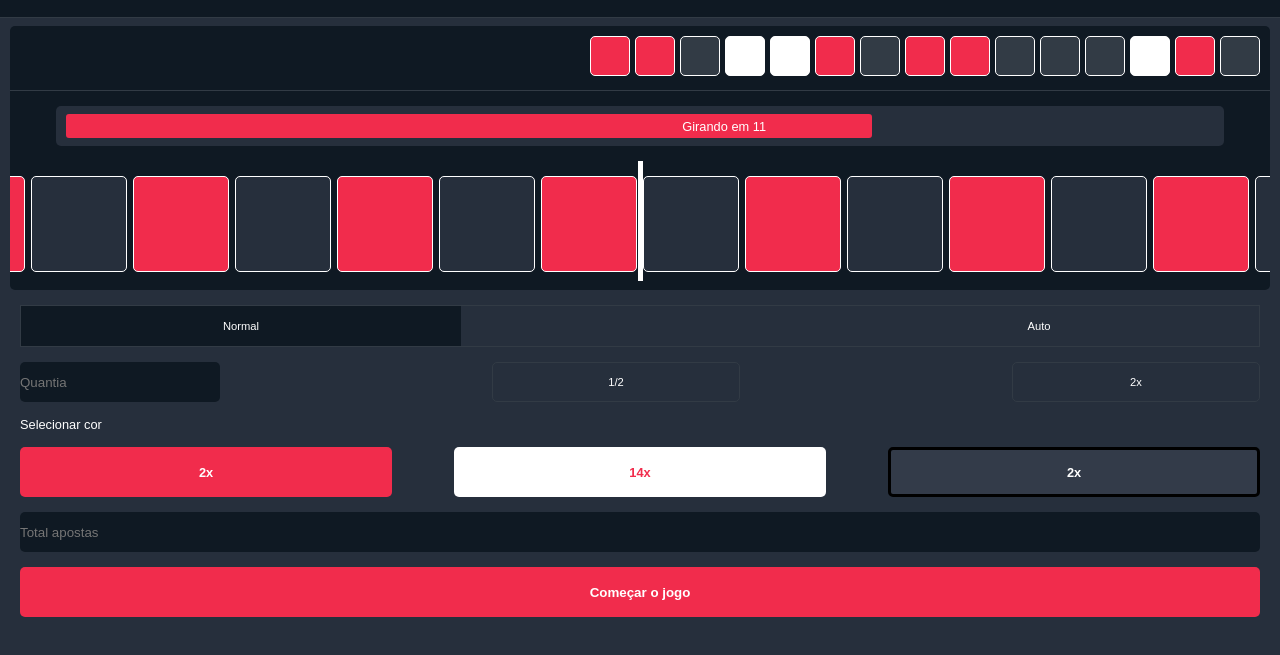
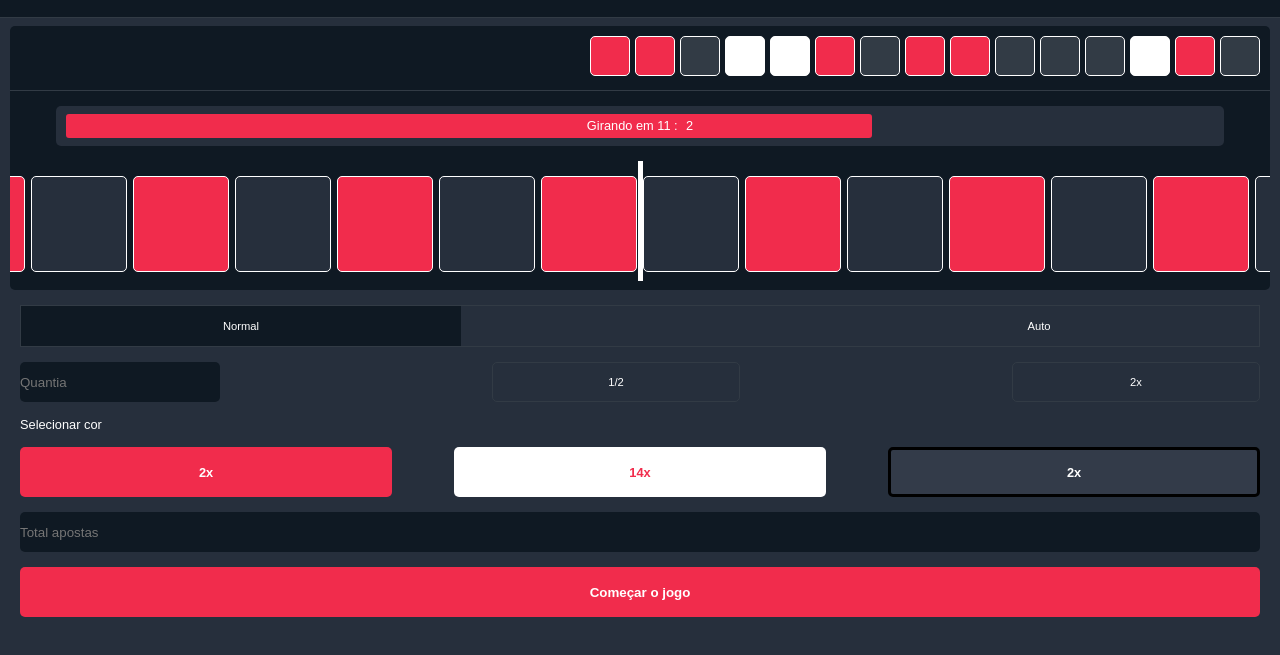
Before and after one commit to JuniorCesarMarques/cassino, a plain HTML site: page index.html in a window 1280 px wide. Shown: the part 65-720 px from the top of the page. Drawn offline with nearby package versions, Linux system fonts and the light colour scheme.

Commit message:
Add files via upload

```diff
--- a/css/style.css
+++ b/css/style.css
@@ -314,21 +314,29 @@ button:nth-child(2) {
 
 }
 
-#contagem_regressiva p {
-    font-size: 0.8em;
-    color: white;
-    position: absolute;
-    right:40%;
-
-}
-
-
 #contagem_regressiva div {
     margin-left: 10px;
     border-radius: 3px;
     height: 60%;
     color: white;
     background-color: var(--color-buttons);
+
+}
+
+#container_cronometro {
+    display: flex;
+    align-items: center;
+    justify-content: space-between;
+    position: absolute;
+    width: 106.5px;
+    top: 13.5%;
+    left: 50%;
+    transform: translateX(-50%);
+    font-size: 0.8em;
+    color: white;
+    width: 106.3px;
+
+
 }
 
 @keyframes animationBar {
--- a/index.html
+++ b/index.html
@@ -53,8 +53,11 @@
     </div>
     <div class="actual_cards">
         <p id="girando_text"></p>
+        <div id="container_cronometro">
+            <p id="timer_sec"></p>
+            <p id="timer_m_sec"></p>
+        </div>
         <div id="contagem_regressiva">
-            <p id="timer"></p>
             <div id="barra_progresso"></div>
         </div>
         <div id="indicator"></div>
--- a/js/script.js
+++ b/js/script.js
@@ -1,6 +1,7 @@
 
 class Bita {
     constructor() {
+        this.timerContainer = document.querySelector("#container_cronometro")
         this.discountValue = document.querySelector("#discount");
         this.winValue = document.querySelector("#win");
         this.previousCardsContainer = document.querySelector("#previous_cards_container");
@@ -12,11 +13,13 @@ class Bita {
         this.navButtons = document.querySelectorAll(".nav_button");
         this.navButtons[0].style.backgroundColor = "var(--cor-primaria)";
         this.barraDeProgresso = document.querySelector("#barra_progresso");
-        this.timer = document.querySelector("#timer");
+        this.timerSec = document.querySelector("#timer_sec");
+        this.timerMSec = document.querySelector("#timer_m_sec");
         this.containerBarProgress = document.querySelector("#contagem_regressiva");
         this.girandoText = document.querySelector("#girando_text");
         this.cards = document.querySelector("#cards");
         this.timerStart = 15;
+        this.timerStartMSec = 59;
         this.numeroDeJogadores = 0;
         this.valorFormatado;
         this.randomNumber; /*Não sei se é necessario */
@@ -124,12 +127,26 @@ class Bita {
     }
 
     startGame() {
+
+        setTimeout(() => {
+            this.intervalMS = setInterval(() => {
+                this.timerMSec.innerText = this.timerStartMSec--
+
+                if(this.timerStartMSec === 0) {
+                    this.timerStartMSec = 59;
+                }
+
+            }, 17)
+        }, 1000)
+
         this.intervalBar = setInterval(() => {
+
             if(this.timerStart >= 0) {
-                this.timer.innerText = "Girando em " + this.timerStart--;
+                this.timerSec.innerText = "Girando em " + this.timerStart-- + " : ";
                 this.barraDeProgresso.style.animation = "animationBar 15s linear";
             } else {
                 clearInterval(this.intervalBar);
+                clearInterval(this.intervalMS)
 
                 this.containerBarProgress.style.display = "none";
                 this.girandoText.style.display = "block"
@@ -141,6 +158,7 @@ class Bita {
 
     resetAndCall() {
         /*Animation discount */
+        this.timerContainer.style.display = "flex";
         this.chosenCards = [];
         this.blackValue = 0;
         this.redValue = 0;
@@ -152,7 +170,8 @@ class Bita {
         this.playButton.style.color = "white";
         this.playButton.style.cursor = "pointer";
         bita.timerStart = 15;
-        bita.timer.innerText = "Girando em " + bita.timerStart;
+        this.timerStartMSec = 59;
+        bita.timerSec.innerText = "Girando em " + bita.timerStart;
         bita.cards.style.animation = "none";
         bita.girandoText.style.display = "none"
         bita.containerBarProgress.style.display = "flex";
@@ -254,6 +273,8 @@ class Bita {
 
     carrocelAnimation() {
 
+        this.timerContainer.style.display = "none";
+
         this.randomNumberGenerator();
 
         if(this.randomNumber === 0) {
```
